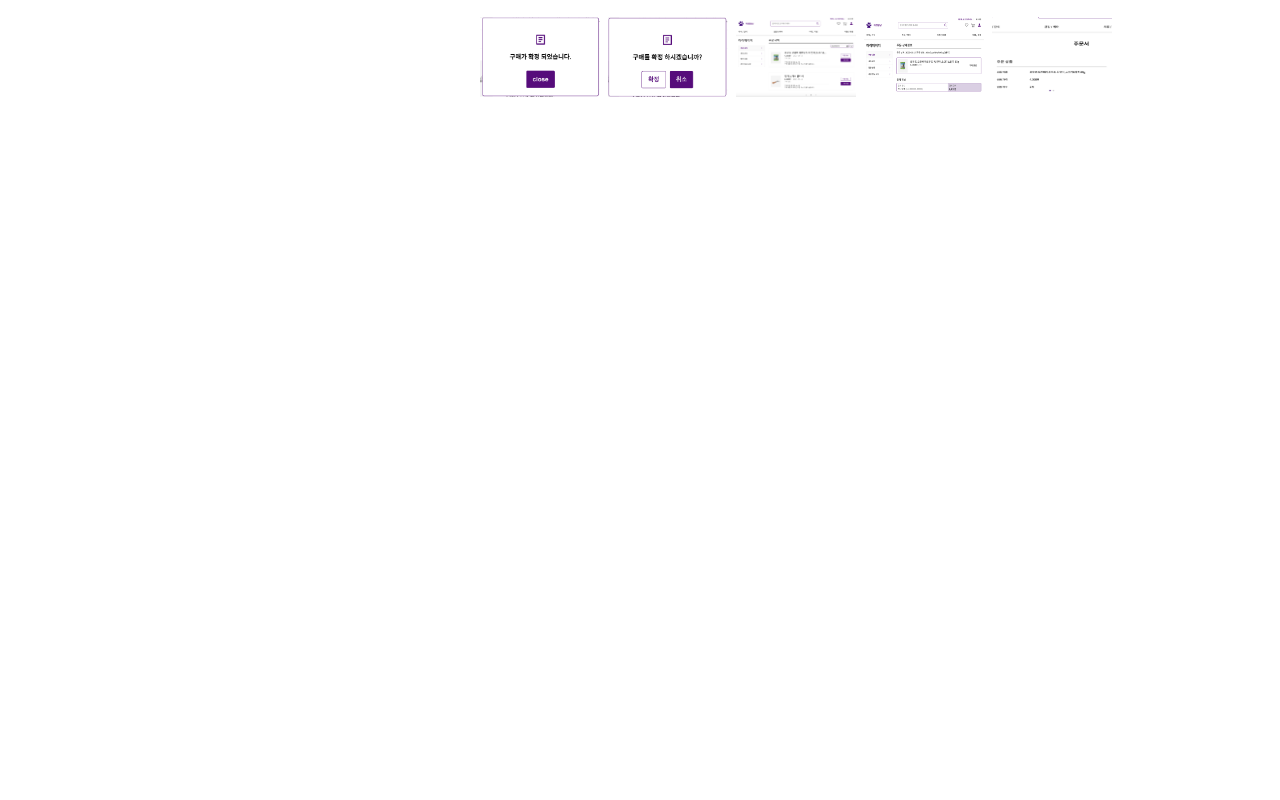
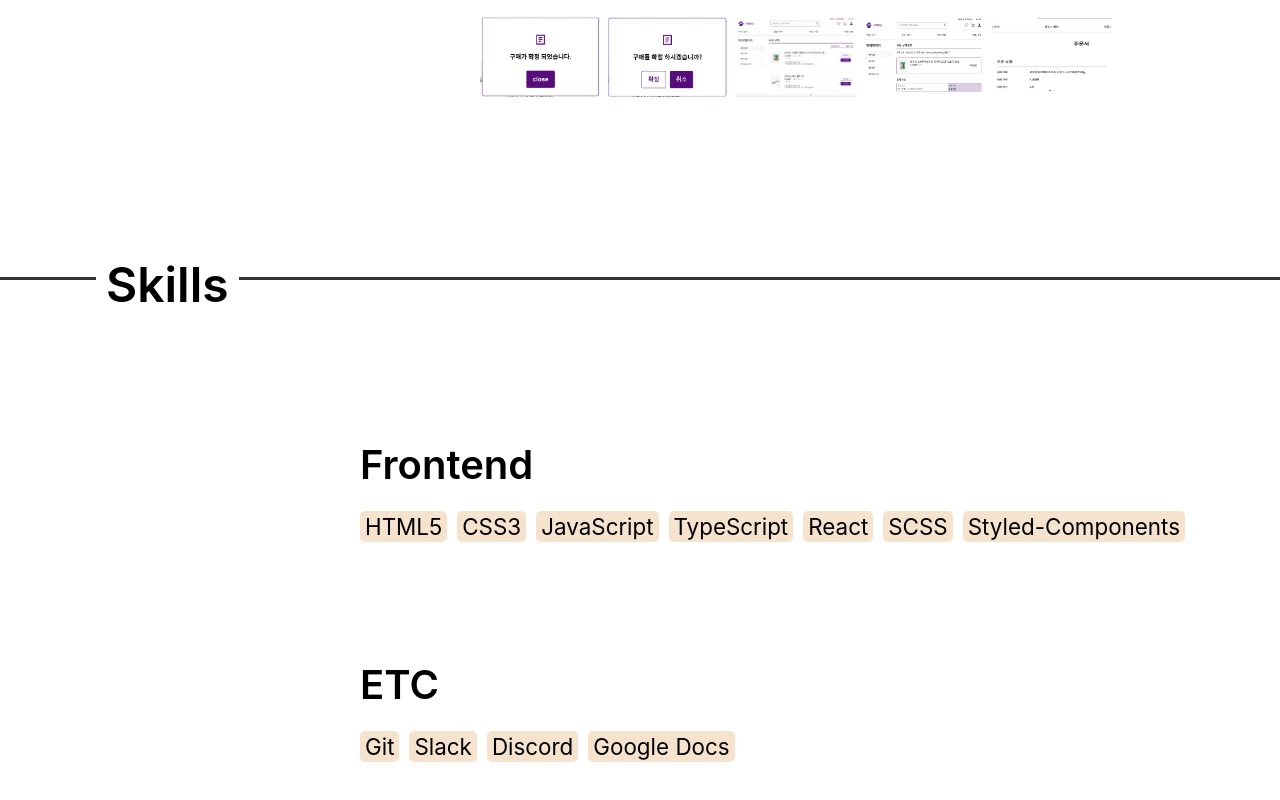
Before and after one commit to plou102/portfolio, a React (Create React App) app: page / in a window 1280 px wide. Shown: the part 2634-3434 px from the top of the page. Before the commit the page ends 2831 px from the top, so only its background shows below. Built offline with nearby package versions, Linux system fonts and the light colour scheme.

Commit message:
Feat: Skills 마크업

```diff
--- a/src/App.js
+++ b/src/App.js
@@ -3,6 +3,7 @@ import './App.css';
 import Info from 'components/Info';
 import { useRef } from 'react';
 import { DataProvider } from 'context/DataContext';
+import Skills from 'components/Skills';
 
 function App() {
   const projectRef = useRef(null);
@@ -16,6 +17,7 @@ function App() {
       <DataProvider>
         <Info event={ClickMove} />
         <Projects ref={projectRef} />
+        <Skills />
       </DataProvider>
     </>
   );
--- /dev/null
+++ b/src/components/Skills.jsx
@@ -0,0 +1,55 @@
+import React from 'react';
+import Title from './Title';
+import styled from 'styled-components';
+
+const Skills = () => {
+  return (
+    <>
+      <Title title="Skills" />
+
+      <SubTitle>Frontend</SubTitle>
+
+      <StackContent>
+        <Stack>HTML5</Stack>
+        <Stack>CSS3</Stack>
+        <Stack>JavaScript</Stack>
+        <Stack>TypeScript</Stack>
+        <Stack>React</Stack>
+        <Stack>SCSS</Stack>
+        <Stack>Styled-Components</Stack>
+      </StackContent>
+
+      <SubTitle>ETC</SubTitle>
+
+      <StackContent>
+        <Stack>Git</Stack>
+        <Stack>Slack</Stack>
+        <Stack>Discord</Stack>
+        <Stack>Google Docs</Stack>
+      </StackContent>
+    </>
+  );
+};
+
+export default Skills;
+
+const SubTitle = styled.p`
+  font-size: 2.5rem;
+  font-weight: 600;
+  margin-left: 45vh;
+  margin-bottom: 3vh;
+`;
+
+const StackContent = styled.div`
+  margin-left: 45vh;
+  margin-bottom: 15vh;
+`;
+
+const Stack = styled.span`
+  background-color: #f6e3ce;
+  padding: 2px 5px;
+  border-radius: 5px;
+  margin-right: 10px;
+
+  font-size: 1.4rem;
+`;
--- a/src/components/Title.jsx
+++ b/src/components/Title.jsx
@@ -1,11 +1,11 @@
 import React from 'react';
 import styled from 'styled-components';
 
-const Title = () => {
+const Title = ({ title }) => {
   return (
     <Header>
       <Line />
-      <p>Projects</p>
+      <p>{title}</p>
     </Header>
   );
 };
--- a/src/components/projects/Projects.jsx
+++ b/src/components/projects/Projects.jsx
@@ -7,10 +7,10 @@ const Projects = forwardRef((props, ref) => {
   const { data } = useContext(DataContext);
   return (
     <div ref={ref}>
-      <Title />
+      <Title title="Projects" />
 
       {data.map((item, idx) => {
-        return <Project item={item} idx={idx} />;
+        return <Project item={item} idx={idx} key={idx + 1} />;
       })}
     </div>
   );
--- a/src/components/projects/project/Project.jsx
+++ b/src/components/projects/project/Project.jsx
@@ -28,19 +28,21 @@ const Project = ({ item, idx }) => {
 
       <Detail>
         <Summary>{item.summary}</Summary>
-        {item.stack.map(item => {
-          return <Stack>{item}</Stack>;
+        {item.stack.map((item, index) => {
+          return <Stack key={index}>{item}</Stack>;
         })}
 
         <ul>
-          {item.detail.map(item => {
-            return <li>{item}</li>;
+          {item.detail.map((item, index) => {
+            return <li key={index}>{item}</li>;
           })}
         </ul>
 
         {images[idx]?.map((item, index) => {
           if (index < 5) {
-            return <Img key={idx} onClick={() => setIsModal(true)} src={item} alt="market image" />;
+            return (
+              <Img key={index} onClick={() => setIsModal(true)} src={item} alt="market image" />
+            );
           }
         })}
       </Detail>
```
